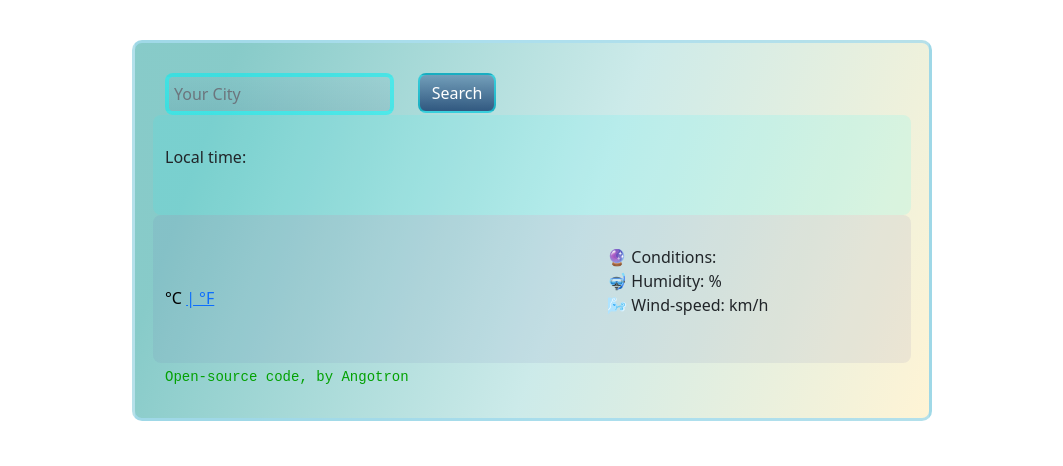
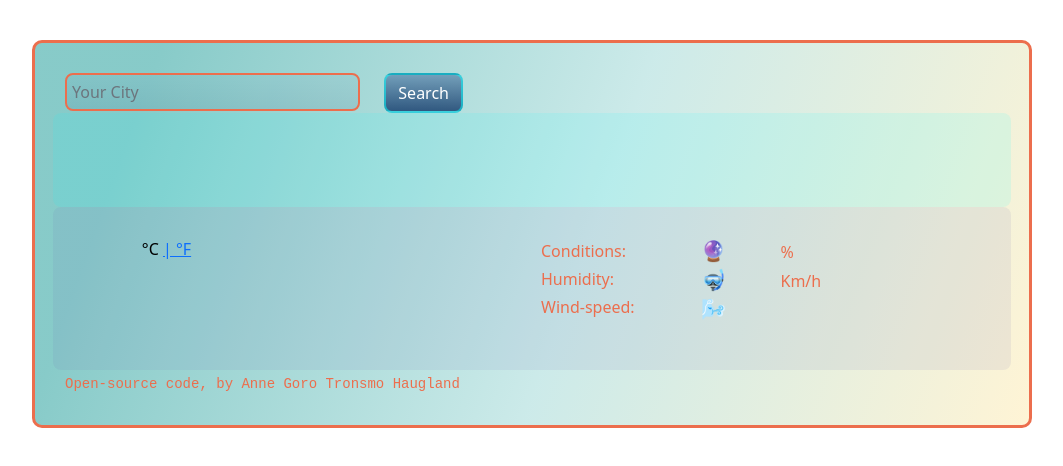
Before and after one commit to angotron/Vanilla-WeatherApp, a plain HTML site: page index.html in a window 1280 px wide. Shown: the whole page, without its empty margins (108-1171 px from the left). Drawn offline with nearby package versions, Linux system fonts and the light colour scheme; no server answers.

Commit message:
finishing touches to css

```diff
--- a/index.html
+++ b/index.html
@@ -17,7 +17,6 @@
     <title>Vanilla WeatherApp</title>
   </head>
   <body>
-    <!-- COMMENT -->
     <div class="container">
       <div class="weather-app">
         <!-- FORM -->
@@ -44,9 +43,8 @@
         <!-- TODAY -->
         <div class="row place-row">
           <div class="col-4">
-            <ul>
-              <li>Local time:</li>
-              <li class="date" id="date"></li>
+            <ul class="date">
+              <li id="date"></li>
             </ul>
           </div>
           <div class="col-5"><h1 id="searched-city"></h1></div>
@@ -55,22 +53,45 @@
           </div>
         </div>
         <div class="row temp-row">
-          <div class="col-7 main-degree">
+          <div class="col-1 main-degree">
             <h2 id="current-temp"></h2>
+          </div>
+          <div class="col-5 temp-link">
             <a href="" id="celsius-link" class="active">°C</a>
             <a href="" id="fahrenheit-link">| °F</a>
           </div>
-          <div class="col-5">
+          <div class="col-2">
+            <ul class="conditions">
+              <li class="description">Conditions:</li>
+              <li class="humidity">Humidity:</li>
+              <li class="wind-speed">Wind-speed:</li>
+            </ul>
+          </div>
+
+          <div class="col-1">
             <ul class="conditions">
               <li class="description">
-                🔮 Conditions: <span id="description"></span>
+                <span class="emoji"> 🔮 </span>
               </li>
               <li class="humidity">
-                🤿 Humidity: <span id="humidity"> </span>%
+                <span class="emoji"> 🤿 </span>
               </li>
               <li class="wind-speed">
-                🌬 Wind-speed:
-                <span id="wind-speed"></span> km/h
+                <span class="emoji"> 🌬 </span>
+              </li>
+            </ul>
+          </div>
+
+          <div class="col-3">
+            <ul class="conditions">
+              <li class="description">
+                <span id="description" class="desc"></span>
+              </li>
+              <li class="humidity">
+                <span id="humidity" class="hum"> </span> %
+              </li>
+              <li class="wind-speed">
+                <span id="wind-speed" class="wind"></span> km/h
               </li>
             </ul>
           </div>
@@ -82,7 +103,7 @@
           <a
             href="https://github.com/angotron/Vanilla-WeatherApp"
             target="_blank"
-            >Open-source code, by Angotron</a
+            >Open-source code, by Anne Goro Tronsmo Haugland</a
           ></small
         >
       </div>
--- a/src/script.js
+++ b/src/script.js
@@ -114,8 +114,8 @@ function displayForecast(response) {
     if (index < 6 && index > 0) {
       forecastHTML =
         forecastHTML +
-        ` <div class="col-3" id="forecast">
-    <div class="card" style="width: 175px">
+        ` <div class="col-2 forecast" id="forecast">
+    <div class="card" style="width: 190px">
     <div class="card-body">
     <h5 class="card-title" id="forecast-day">${formatForecastDay(
       forecastDay.dt
@@ -137,13 +137,13 @@ function displayForecast(response) {
     alt="forecast-icon" /></div>
     </div>
     <ul class="list-group list-group-flush">
-    <li class="list-group-item forecast-condition">  🔮  ${
+    <li class="list-group-item forecast-condition">  <span class="forecast-emoji">🔮 </span>  ${
       forecastDay.weather[0].description
     }</li>
-    <li class="list-group-item forecast-humidity">🤿   ${
+    <li class="list-group-item forecast-humidity"><span class="forecast-emoji"> 🤿 </span>  ${
       forecastDay.humidity
     }%</li>
-    <li class="list-group-item forecast-wind-speed">🌬  ${Math.round(
+    <li class="list-group-item forecast-wind-speed"><span class="forecast-emoji"> 🌬 </span> ${Math.round(
       forecastDay.wind_speed
     )}
      km/h</li>
--- a/src/style.css
+++ b/src/style.css
@@ -1,23 +1,23 @@
 h1 {
-  color: rgb(53, 134, 114);
+  color: #ec6e4d;
   font-size: 60px;
 }
 h2 {
   display: inline;
   font-size: 60px;
-  color: rgb(35, 76, 129, 0.8);
+  color: #c45a40;
 }
 ul {
   padding: 0;
   list-style: none;
 }
-li.first-letter {
+li::first-letter {
   text-transform: capitalize;
 }
 small a {
   font-family: monospace;
   text-decoration: none;
-  color: rgb(3, 161, 3);
+  color: #ec6e4d;
 }
 /* CLASSES*/
 .forecast {
@@ -25,12 +25,12 @@ small a {
 }
 
 .weather-app {
-  max-width: 800px;
-  min-width: 750px;
+  max-width: 1000px;
+  min-width: 850px;
   margin: 40px auto;
   padding: 30px;
   border: solid;
-  border-color: rgb(166, 221, 239, 0.8);
+  border-color: #ec6e4d;
   border-radius: 10px;
   background: linear-gradient(
     109.6deg,
@@ -48,8 +48,8 @@ small a {
   );
 
   border-radius: 8px;
-  border-width: 4px;
-  border-color: rgb(0, 255, 255, 0.5);
+  border-width: 2px;
+  border-color: #ec6e4d;
   padding: 5px;
 }
 
@@ -73,21 +73,42 @@ small a {
   border-radius: 8px;
   padding: 30px 0;
 }
+
 .date {
   list-style: none;
   padding-left: 3px;
+  margin-top: 34px;
   font-size: 20px;
   font-weight: 500;
+  color: rgb(17, 55, 105, 0.8);
 }
 
-.main-degree .active {
+.active {
   color: black;
   text-decoration: none;
   cursor: default;
 }
+.temp-link {
+  margin-left: -3px;
+  margin-bottom: 20px;
+}
+
 .conditions {
   list-style: none;
+  line-height: 28px;
+  color: #ec6e4d;
+}
+.emoji {
+  font-size: 20px;
+  margin-right: 20px;
+  text-align: right;
+}
+.desc,
+.hum,
+.wind {
+  font-size: large;
   text-align: left;
+  font-weight: bold;
 }
 .forecast-icon {
   text-align: center;
@@ -97,4 +118,15 @@ small a {
 .card,
 li.list-group-item {
   background-color: rgb(17, 55, 105, 0.2);
+  color: rgb(17, 55, 105, 0.8);
+  font-size: 15px;
 }
+.forecast-emoji {
+  font-size: 20px;
+  margin-right: 8px;
+}
+.col-2.forecast {
+  flex: 0 0 auto;
+  width: 20%;
+  padding: 0;
+}
```
